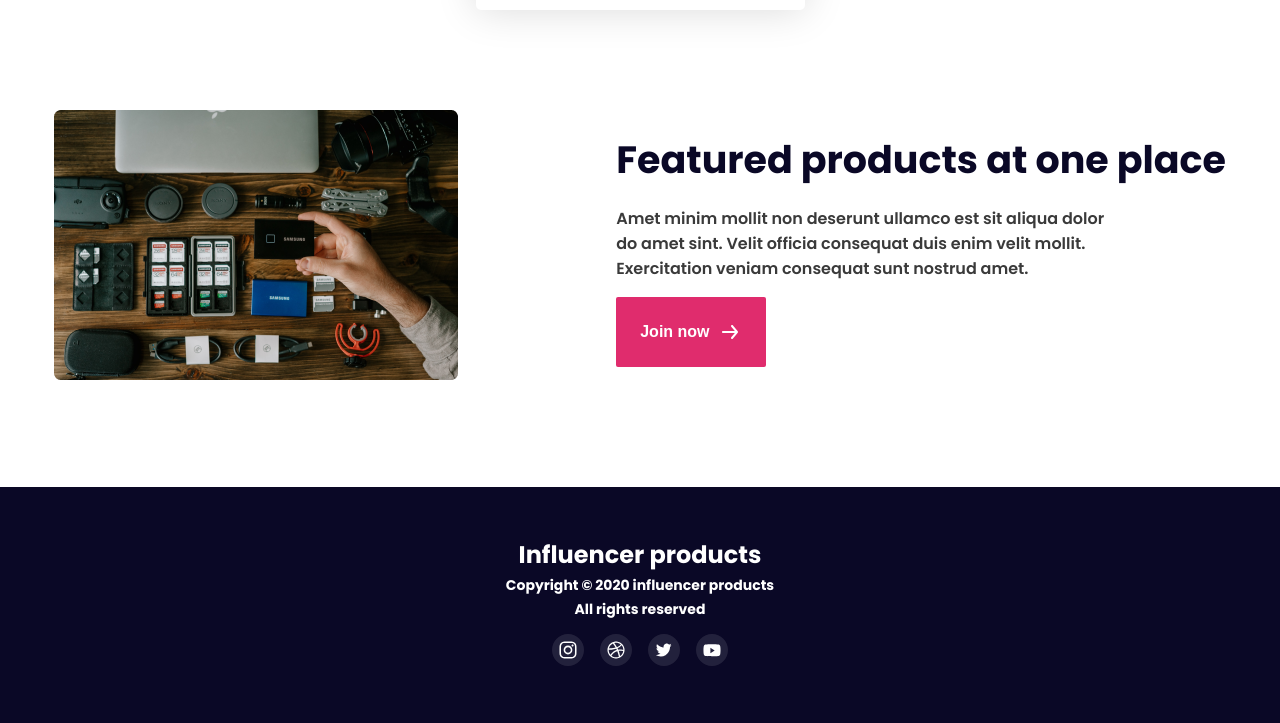
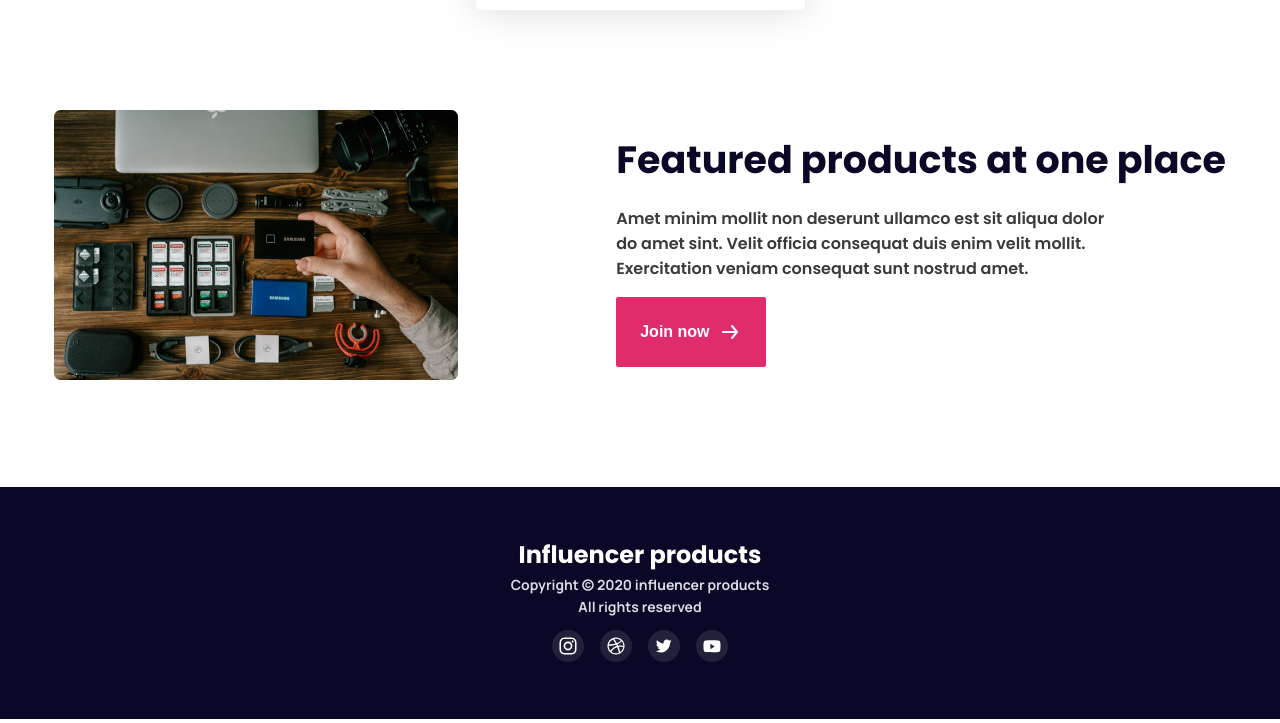
Before and after one commit to ferdousahammed/influencer-gear-development, a plain HTML site: page index.html in a window 1280 px wide. Shown: the part 3488-4211 px from the top of the page. Drawn offline with Linux system fonts and the light colour scheme.

Commit message:
Added README.md

```diff
--- a/styles/style.css
+++ b/styles/style.css
@@ -1,4 +1,4 @@
-@import url('https://fonts.googleapis.com/css2?family=Inter:wght@100..900&family=Poppins:ital,wght@0,100;0,200;0,300;0,400;0,500;0,600;0,700;0,800;0,900;1,100;1,200;1,300;1,400;1,500;1,600;1,700;1,800;1,900&family=Roboto:ital,wght@0,100;0,300;0,400;0,500;0,700;0,900;1,100;1,300;1,400;1,500;1,700;1,900&display=swap');
+@import url('https://fonts.googleapis.com/css2?family=Inter:wght@100..900&family=Manrope:wght@200..800&family=Poppins:ital,wght@0,100;0,200;0,300;0,400;0,500;0,600;0,700;0,800;0,900;1,100;1,200;1,300;1,400;1,500;1,600;1,700;1,800;1,900&family=Roboto:ital,wght@0,100;0,300;0,400;0,500;0,700;0,900;1,100;1,300;1,400;1,500;1,700;1,900&display=swap');
 *{
     margin: 0;
     padding: 0;
@@ -262,7 +262,8 @@ footer{
     color:white;
 }
 .footer-text p{
-    color:white;
+    color: #D9DBE1;
+    font-family: "Manrope", sans-serif;
     font-size: .875rem;
     line-height: 1.25re;
     margin: 3px;
```
Also changed, not shown: 1 other file.
